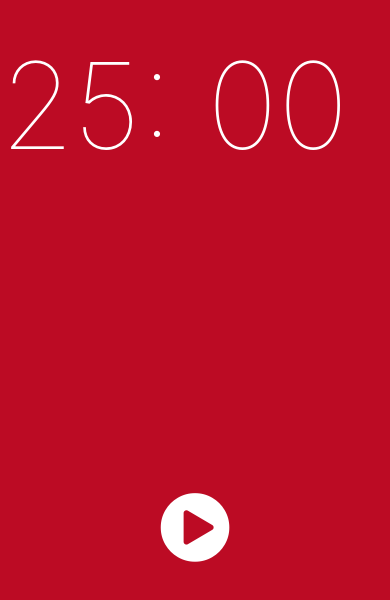
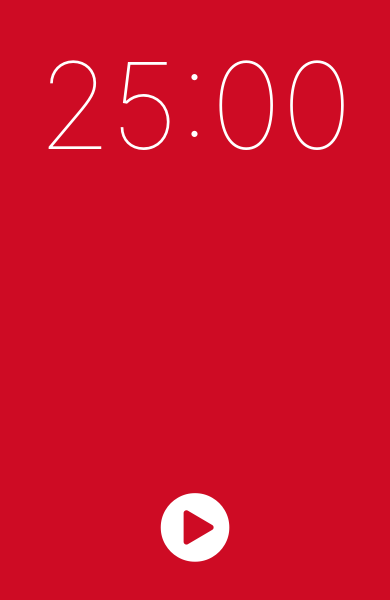
Before and after one commit to happyjy/reactive-native-tomato-timer, a React Native app in the folder my-new-project/: screen / in a window 390 px wide. Shown: the part 176-776 px from the top of the page. Built offline with nearby package versions, Linux system fonts and the light colour scheme.

Commit message:
MODIFIED CSS  MIN,SECOND POSITION

```diff
--- a/my-new-project/components/Timer/presenter.js
+++ b/my-new-project/components/Timer/presenter.js
@@ -6,7 +6,7 @@ function formatTime(time){
   let minutes = Math.floor(time / 60);
   time -= minutes * 60;
   let seconds = parseInt(time % 60, 10);
-  return `${minutes < 10 ? `0${minutes}` : minutes}: ${seconds < 10 ? `0${seconds}`: seconds}`;
+  return `${minutes < 10 ? `0${minutes}` : minutes}:${seconds < 10 ? `0${seconds}`: seconds}`;
 }
 
 class Timer extends Component {
@@ -41,12 +41,11 @@ class Timer extends Component {
       elapsedTime,
       timerDuration,
       startTimer,
-      restartTimer,
-      addSecond
+      restartTimer
     } = this.props;
     return (
       <View style={styles.container}>
-        <StatusBar barStyle={"light-content"} />
+        <StatusBar barStyle={"light-content"}/>
         <View style={styles.upper}>
           <Text style={styles.time}>
            {formatTime(timerDuration - elapsedTime)}
@@ -69,19 +68,23 @@ class Timer extends Component {
 const styles = StyleSheet.create({
   container: {
     flex: 1,
-    backgroundColor: '#bc0b24'
+    backgroundColor: "#CE0B24"
+  },
+  lower: {
+    flex: 1,
+    alignItems: "center",
+    justifyContent: "center",
+    flexDirection: "row",
+    paddingLeft: 25,
+    paddingRight: 25
   },
   upper: {
     flex: 2,
     justifyContent: "center",
-  },
-  lower: {
-    flex: 1,
-    justifyContent: "center",
     alignItems: "center"
   },
   time: {
-    color: 'white',
+    color: "white",
     fontSize: 120,
     fontWeight: "100"
   }
```
